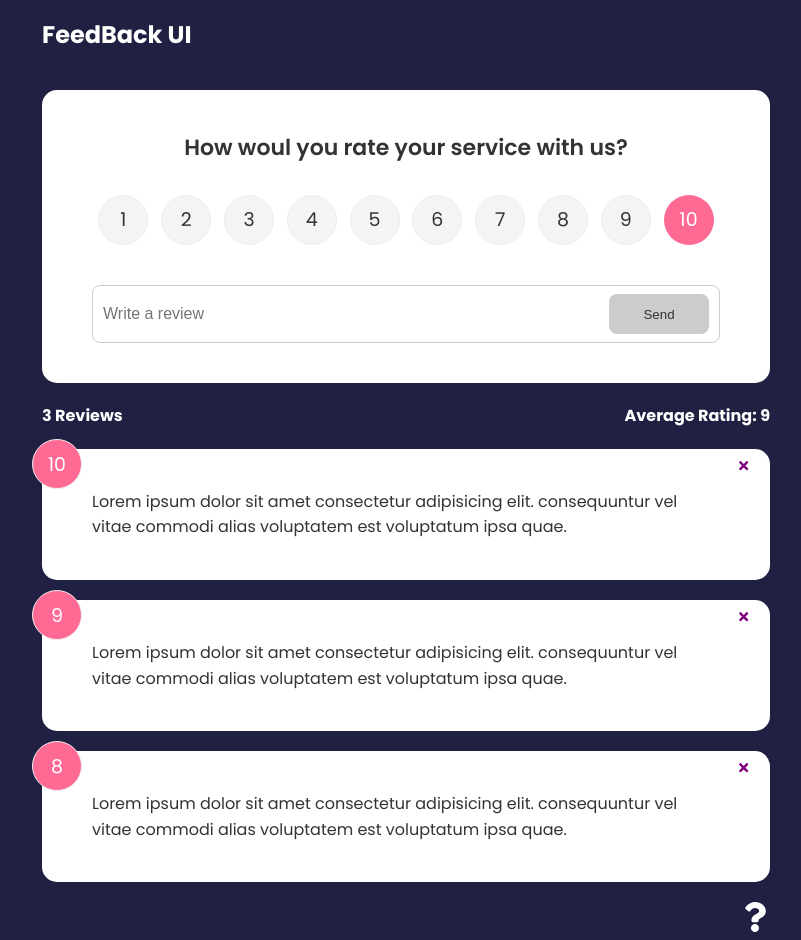
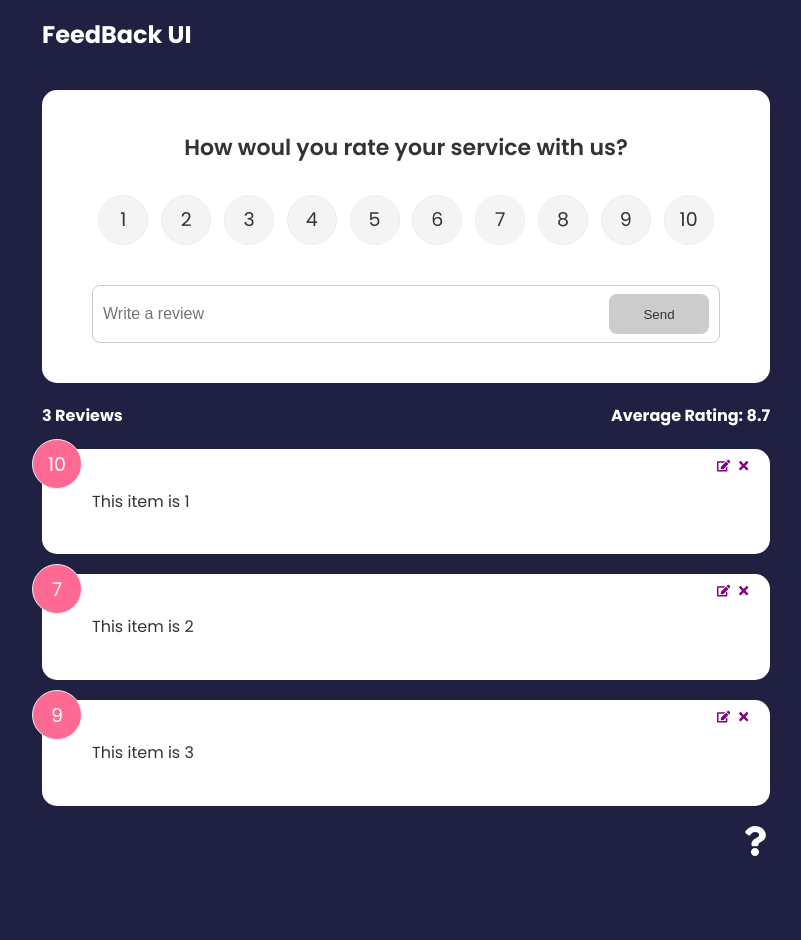
Before and after one commit to mfkfawas/feedback-app, a React (Create React App) app: page / in a window 1280 px wide. Shown: the whole page, without its empty margins (234-1035 px from the left). After the commit the page ends 863 px from the top, so only its background shows below. Built offline with nearby package versions, Linux system fonts and the light colour scheme.

Commit message:
set global data & update feedback

```diff
--- a/src/App.js
+++ b/src/App.js
@@ -1,5 +1,3 @@
-import { useState } from 'react';
-import { v4 as uuidv4 } from 'uuid';
 import {
   BrowserRouter as Router,
   Route,
@@ -12,29 +10,13 @@
 import FeedbackForm from './components/FeedbackForm';
 import AboutIconLink from './components/AboutIconLink';
 
+import { FeedbackProvider } from './context/FeedbackContext';
+
 import AboutPage from './pages/AboutPage';
 
-import FeedbackData from './data/FeedbackData';
-
 function App() {
-  const [feedback, setFeedback] = useState(FeedbackData);
-
-  const deleteFeedback = id => {
-    if (
-      window.confirm('Are you sure you want to delete this feedback?')
-    )
-      setFeedback(feedback.filter(item => item.id !== id));
-  };
-
-  const addFeedback = newFeedback => {
-    newFeedback.id = uuidv4();
-
-    //the state is immutable so we cant push to it, we have to make a copy.
-    //Rem whenever state updation depends on prev state use callback form.
-    setFeedback(prevFeedback => [newFeedback, ...prevFeedback]);
-  };
-
   return (
+    <FeedbackProvider>
       <Router>
         <Header />
         <div className='container'>
@@ -44,12 +26,9 @@
               path='/'
               element={
                 <>
-                <FeedbackForm handleAdd={addFeedback} />
-                <FeedbackStats feedback={feedback} />
-                <FeedbackList
-                  feedback={feedback}
-                  handleDelete={deleteFeedback}
-                />
+                  <FeedbackForm />
+                  <FeedbackStats />
+                  <FeedbackList />
                 </>
               }
             />
@@ -60,6 +39,7 @@
           <AboutIconLink />
         </div>
       </Router>
+    </FeedbackProvider>
   );
 }
 
--- a/src/components/FeedbackForm.jsx
+++ b/src/components/FeedbackForm.jsx
@@ -1,13 +1,26 @@
-import { useState } from 'react';
+import { useState, useEffect, useContext } from 'react';
+
+import RatingSelect from './RatingSelect';
 import Card from './shared/Card';
 import Button from './shared/Button';
-import RatingSelect from './RatingSelect';
+import FeedbackContext from '../context/FeedbackContext';
 
-const FeedbackForm = ({ handleAdd }) => {
+const FeedbackForm = () => {
   const [text, setText] = useState('');
   const [rating, setRating] = useState(10);
   const [btnDisabled, setBtnDisabled] = useState(true);
   const [message, setMessage] = useState('');
+
+  const { addFeedback, feedbackEdit, updateFeedback } =
+    useContext(FeedbackContext);
+
+  useEffect(() => {
+    if (feedbackEdit.edit === true) {
+      setBtnDisabled(false);
+      setText(feedbackEdit.item.text);
+      //setting rating here will not bring change in UI, coz it is in another component so look at the useEffect of RatingSelect.jsx
+    }
+  }, [feedbackEdit]);
 
   const handleTextChange = e => {
     // we want the validation to run whenever we type something.
@@ -34,7 +47,11 @@
         rating,
       };
 
-      handleAdd(feedback);
+      if (feedbackEdit.edit === true) {
+        updateFeedback(feedbackEdit.item.id, feedback);
+      } else {
+        addFeedback(feedback);
+      }
 
       setText('');
       setRating(10);
--- a/src/components/FeedbackItem.jsx
+++ b/src/components/FeedbackItem.jsx
@@ -1,13 +1,27 @@
-import { FaTimes } from 'react-icons/fa';
+import { useContext } from 'react';
 import PropTypes from 'prop-types';
+import { FaTimes, FaEdit } from 'react-icons/fa';
+
+import FeedbackContext from '../context/FeedbackContext';
 import Card from './shared/Card';
 
-function FeedbackItem({ item, handleDelete }) {
+function FeedbackItem({ item }) {
+  const { deleteFeedback, editFeedback } =
+    useContext(FeedbackContext);
+
   return (
     <Card>
       <div className='num-display'>{item.rating}</div>
-      <button className='close' onClick={() => handleDelete(item.id)}>
+      <button
+        className='close'
+        onClick={() => deleteFeedback(item.id)}
+      >
         <FaTimes color='purple' />
+      </button>
+
+      {/* Edit Button */}
+      <button className='edit' onClick={() => editFeedback(item)}>
+        <FaEdit color='purple' />
       </button>
       <div className='text-display'>{item.text}</div>
     </Card>
--- a/src/components/FeedbackList.jsx
+++ b/src/components/FeedbackList.jsx
@@ -1,8 +1,14 @@
+import { useContext } from 'react';
+
 import { motion, AnimatePresence } from 'framer-motion';
-import PropTypes from 'prop-types';
+
 import FeedbackItem from './FeedbackItem';
 
-const FeedbackList = ({ feedback, handleDelete }) => {
+import FeedbackContext from '../context/FeedbackContext';
+
+const FeedbackList = () => {
+  const { feedback } = useContext(FeedbackContext);
+
   if (!feedback || feedback.length === 0) return <p>No Feedback</p>;
 
   return (
@@ -15,11 +21,7 @@
             animate={{ opacity: 1 }}
             exit={{ opacity: 0 }}
           >
-            <FeedbackItem
-              key={item.id}
-              item={item}
-              handleDelete={handleDelete}
-            />
+            <FeedbackItem key={item.id} item={item} />
           </motion.div>
         ))}
       </AnimatePresence>
@@ -27,14 +29,4 @@
   );
 };
 
-FeedbackList.propTypes = {
-  feedback: PropTypes.arrayOf(
-    PropTypes.shape({
-      id: PropTypes.number.isRequired,
-      text: PropTypes.string.isRequired,
-      rating: PropTypes.number.isRequired,
-    })
-  ),
-};
-
 export default FeedbackList;
--- a/src/components/FeedbackStats.jsx
+++ b/src/components/FeedbackStats.jsx
@@ -1,6 +1,10 @@
-import PropTypes from 'prop-types';
+import { useContext } from 'react';
 
-const FeedbackStats = ({ feedback }) => {
+import FeedbackContext from '../context/FeedbackContext';
+
+const FeedbackStats = () => {
+  const { feedback } = useContext(FeedbackContext);
+
   //Calculate Ratings
   let average = feedback.reduce((acc, cur) => {
     return acc + cur.rating / feedback.length;
@@ -17,8 +21,4 @@
   );
 };
 
-FeedbackStats.propTypes = {
-  feedback: PropTypes.array.isRequired,
-};
-
 export default FeedbackStats;
--- a/src/components/RatingSelect.jsx
+++ b/src/components/RatingSelect.jsx
@@ -1,7 +1,14 @@
-import React, { useState } from 'react';
+import React, { useState, useContext, useEffect } from 'react';
+import FeedbackContext from '../context/FeedbackContext';
 
 const RatingSelect = ({ select }) => {
   const [selected, setSelected] = useState(10);
+
+  const { feedbackEdit } = useContext(FeedbackContext);
+
+  useEffect(() => {
+    setSelected(feedbackEdit.item.rating);
+  }, [feedbackEdit]);
 
   const handleChange = e => {
     //e.currentTarget refers to the element to which the event handler has been attached,
--- /dev/null
+++ b/src/context/FeedbackContext.jsx
@@ -0,0 +1,76 @@
+import { createContext, useState } from 'react';
+import { v4 as uuidv4 } from 'uuid';
+
+const FeedbackContext = createContext();
+
+export const FeedbackProvider = ({ children }) => {
+  const [feedback, setFeedback] = useState([
+    {
+      id: 1,
+      text: 'This item is 1',
+      rating: 10,
+    },
+    {
+      id: 2,
+      text: 'This item is 2',
+      rating: 7,
+    },
+    {
+      id: 3,
+      text: 'This item is 3',
+      rating: 9,
+    },
+  ]);
+
+  const [feedbackEdit, setFeedbackEdit] = useState({
+    item: {}, //whichever item we're editing.
+    edit: false, //when we click on edit button on feedbackItem, it is set to true(edit mode).
+  });
+
+  //Set item to be updated
+  const editFeedback = item => {
+    setFeedbackEdit({
+      item,
+      edit: true,
+    });
+  };
+
+  const updateFeedback = (id, updItem) => {
+    setFeedback(prevFeedback =>
+      prevFeedback.map(item =>
+        item.id === id ? { ...item, ...updItem } : item
+      )
+    );
+  };
+
+  const deleteFeedback = id => {
+    if (
+      window.confirm('Are you sure you want to delete this feedback?')
+    )
+      setFeedback(feedback.filter(item => item.id !== id));
+  };
+
+  const addFeedback = newFeedback => {
+    newFeedback.id = uuidv4();
+    //the state is immutable so we cant push to it, we have to make a copy.
+    //Rem whenever state updation depends on prev state use callback form.
+    setFeedback(prevFeedback => [newFeedback, ...prevFeedback]);
+  };
+
+  return (
+    <FeedbackContext.Provider
+      value={{
+        feedback,
+        feedbackEdit,
+        deleteFeedback,
+        addFeedback,
+        editFeedback,
+        updateFeedback,
+      }}
+    >
+      {children}
+    </FeedbackContext.Provider>
+  );
+};
+
+export default FeedbackContext;
```
Lines whose indentation alone changed are shown as unchanged.
